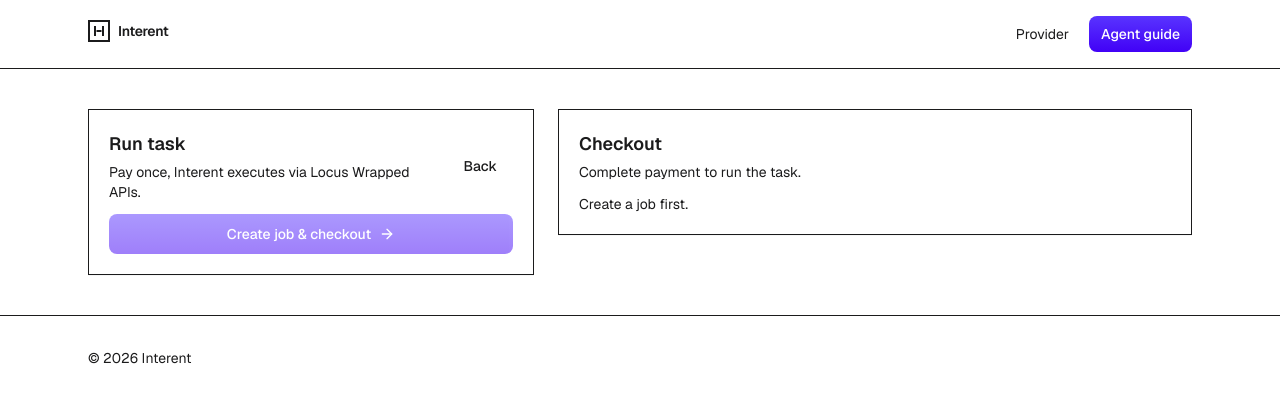
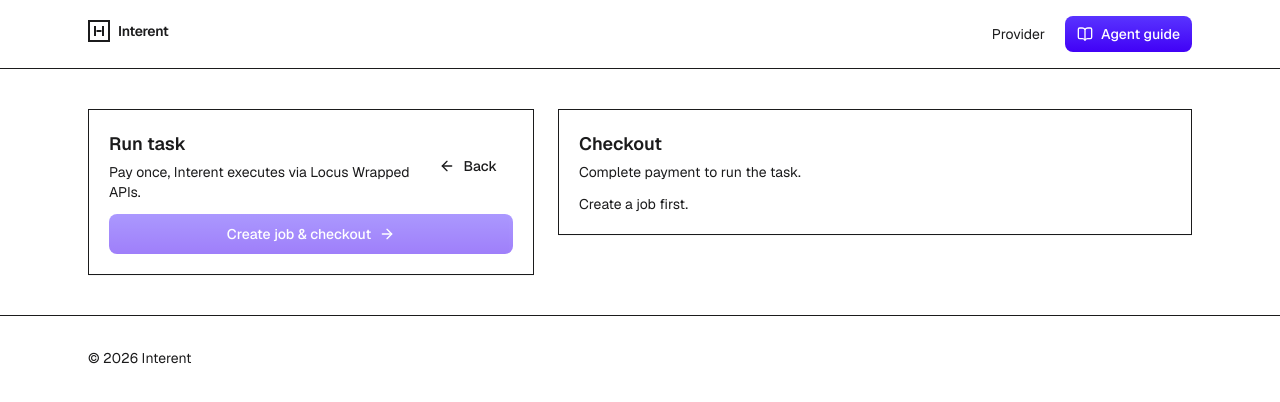
Before and after one commit to youvandra/Interent, a Next.js app: page /task/1 in a window 1280 px wide. Shown: the top 402 px of the page. Built offline with nearby package versions, Linux system fonts and the light colour scheme; no server answers; the database is empty.

Commit message:
Jobs: add New task + Regenerate; restore input/toolchain/outputs from localStorage

```diff
--- a/src/app/input/input-client.tsx
+++ b/src/app/input/input-client.tsx
@@ -8,7 +8,7 @@ import { Button } from "@/components/ui/button";
 import { Card, CardContent, CardDescription, CardHeader, CardTitle } from "@/components/ui/card";
 import { Textarea } from "@/components/ui/textarea";
 import { SquareSpinner } from "@/components/ui/square-spinner";
-import { ArrowRight, Check } from "lucide-react";
+import { ArrowRight, Check, FlaskConical } from "lucide-react";
 
 type PlannedStep = {
   taskId: string | null;
@@ -594,7 +594,10 @@ export function InputClient() {
                       {testPaying ? (
                         <SquareSpinner />
                       ) : (
-                        "Test Pay"
+                        <>
+                          <FlaskConical className="h-4 w-4" />
+                          Test Pay
+                        </>
                       )}
                     </Button>
                   </div>
--- a/src/app/jobs/[id]/page.tsx
+++ b/src/app/jobs/[id]/page.tsx
@@ -7,7 +7,7 @@ import { Button } from "@/components/ui/button";
 import { Card, CardContent, CardDescription, CardHeader, CardTitle } from "@/components/ui/card";
 import { Badge } from "@/components/ui/badge";
 import { SquareSpinner } from "@/components/ui/square-spinner";
-import { RefreshCw } from "lucide-react";
+import { KeyRound, Plus, RefreshCw, RotateCcw } from "lucide-react";
 
 type JobStatus = {
   jobId: string;
@@ -157,6 +157,7 @@ export default function JobPage({ params }: { params: Promise<{ id: string }> })
                   {jobToken || "—"}
                 </span>
                 <Button variant="secondary" onClick={setTokenViaPrompt}>
+                  <KeyRound className="h-4 w-4" />
                   Set token
                 </Button>
               </div>
@@ -170,11 +171,15 @@ export default function JobPage({ params }: { params: Promise<{ id: string }> })
             <div className="grid grid-cols-2 gap-2">
               <Link href="/input">
                 <Button className="w-full" variant="secondary">
+                  <Plus className="h-4 w-4" />
                   New task
                 </Button>
               </Link>
               <Link href={`/input?job=${encodeURIComponent(jobId)}&regenerate=1`}>
-                <Button className="w-full">Regenerate</Button>
+                <Button className="w-full">
+                  <RotateCcw className="h-4 w-4" />
+                  Regenerate
+                </Button>
               </Link>
             </div>
           </CardContent>
--- a/src/app/layout.tsx
+++ b/src/app/layout.tsx
@@ -2,7 +2,7 @@ import type { Metadata } from "next";
 import { Geist, Geist_Mono } from "next/font/google";
 import "./globals.css";
 import { Button } from "@/components/ui/button";
-import { Menu } from "lucide-react";
+import { BookOpen, Menu } from "lucide-react";
 import { Logo } from "@/components/site/logo";
 
 const geistSans = Geist({
@@ -100,7 +100,10 @@ export default function RootLayout({
                 Provider
               </a>
               <a href="/skill">
-                <Button size="sm">Agent guide</Button>
+                <Button size="sm">
+                  <BookOpen className="h-4 w-4" />
+                  Agent guide
+                </Button>
               </a>
             </div>
 
@@ -118,6 +121,7 @@ export default function RootLayout({
                 <div className="mt-2 px-3 pb-2">
                   <a href="/skill" className="block">
                     <Button size="sm" className="w-full">
+                      <BookOpen className="h-4 w-4" />
                       Agent guide
                     </Button>
                   </a>
--- a/src/app/task/[id]/page.tsx
+++ b/src/app/task/[id]/page.tsx
@@ -11,7 +11,7 @@ import { Input } from "@/components/ui/input";
 import { Textarea } from "@/components/ui/textarea";
 import { Badge } from "@/components/ui/badge";
 import { SquareSpinner } from "@/components/ui/square-spinner";
-import { ArrowRight } from "lucide-react";
+import { ArrowLeft, ArrowRight } from "lucide-react";
 
 type Task = {
   id: string;
@@ -156,7 +156,10 @@ export default function TaskPage({ params }: { params: Promise<{ id: string }> }
                 <CardDescription>Pay once, Interent executes via Locus Wrapped APIs.</CardDescription>
               </div>
               <Link href="/provider">
-                <Button variant="ghost">Back</Button>
+                <Button variant="ghost">
+                  <ArrowLeft className="h-4 w-4" />
+                  Back
+                </Button>
               </Link>
             </div>
           </CardHeader>
```
